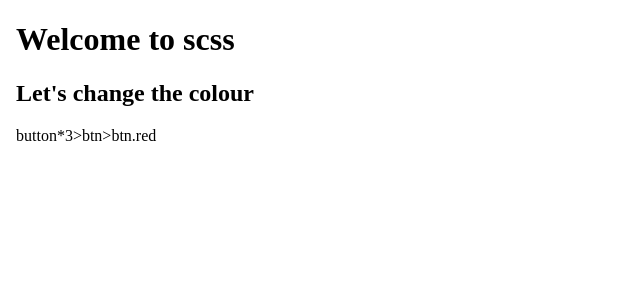
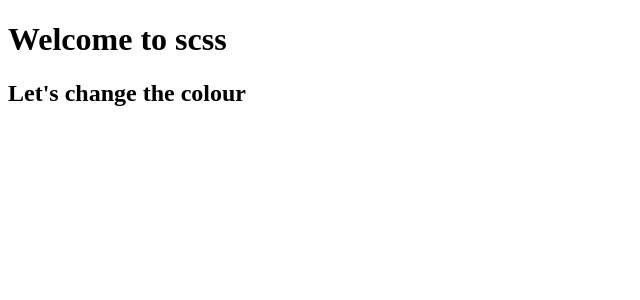
Before and after one commit to bsdipu1988/demoappscss, an Angular app: page / in a window 1280 px wide. Shown: the top 300 px of the page, without its empty margins (0-640 px from the left). Built offline with nearby package versions, Linux system fonts and the light colour scheme.

Commit message:
changes in body

```diff
--- a/src/app/app.component.html
+++ b/src/app/app.component.html
@@ -1,8 +1,3 @@
-<html>
-  <header></header>
-  <body>
+
     <H1>Welcome to scss</H1>
     <h2>Let's change the colour</h2>
-    button*3>btn>btn.red
-  </body>
-</html>
```
